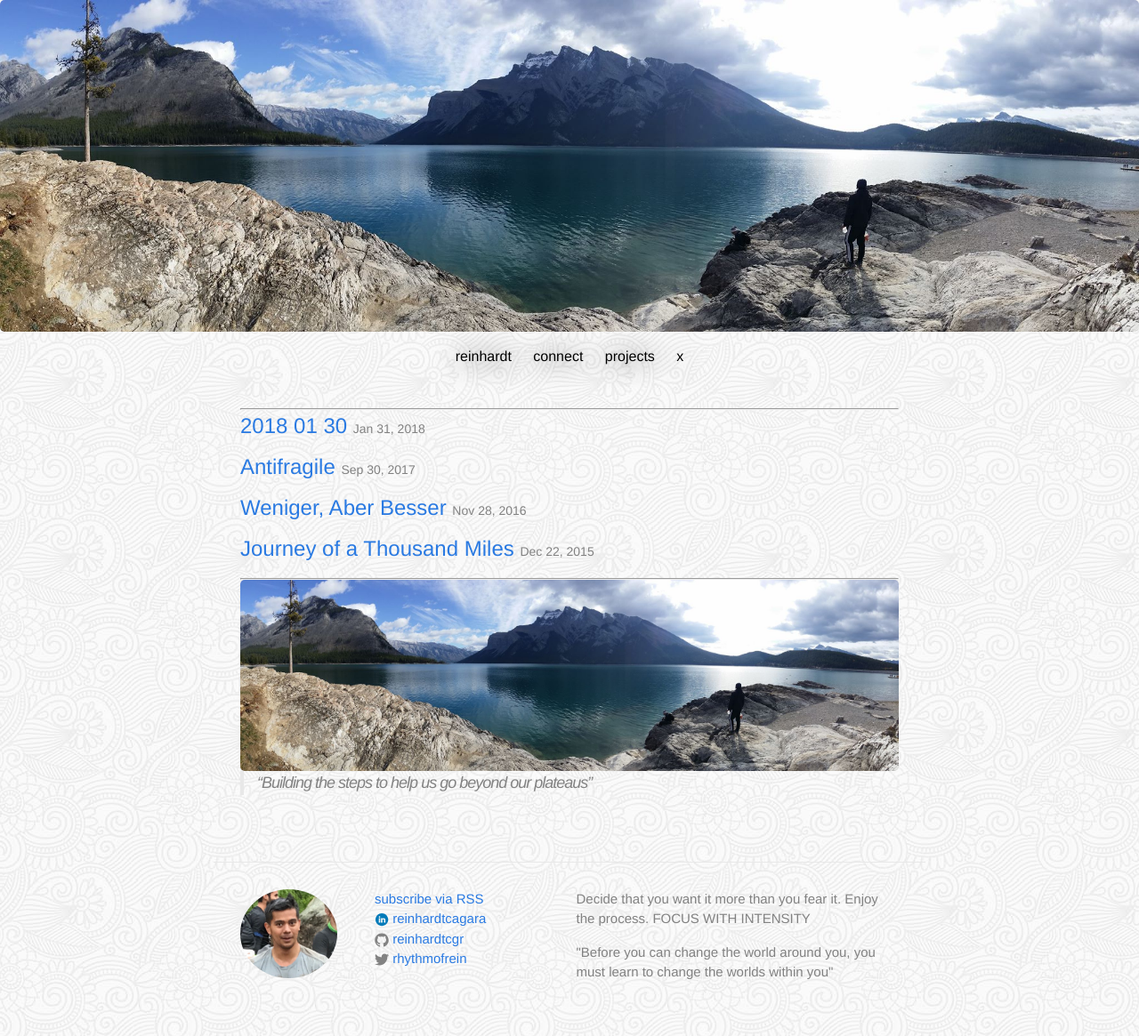
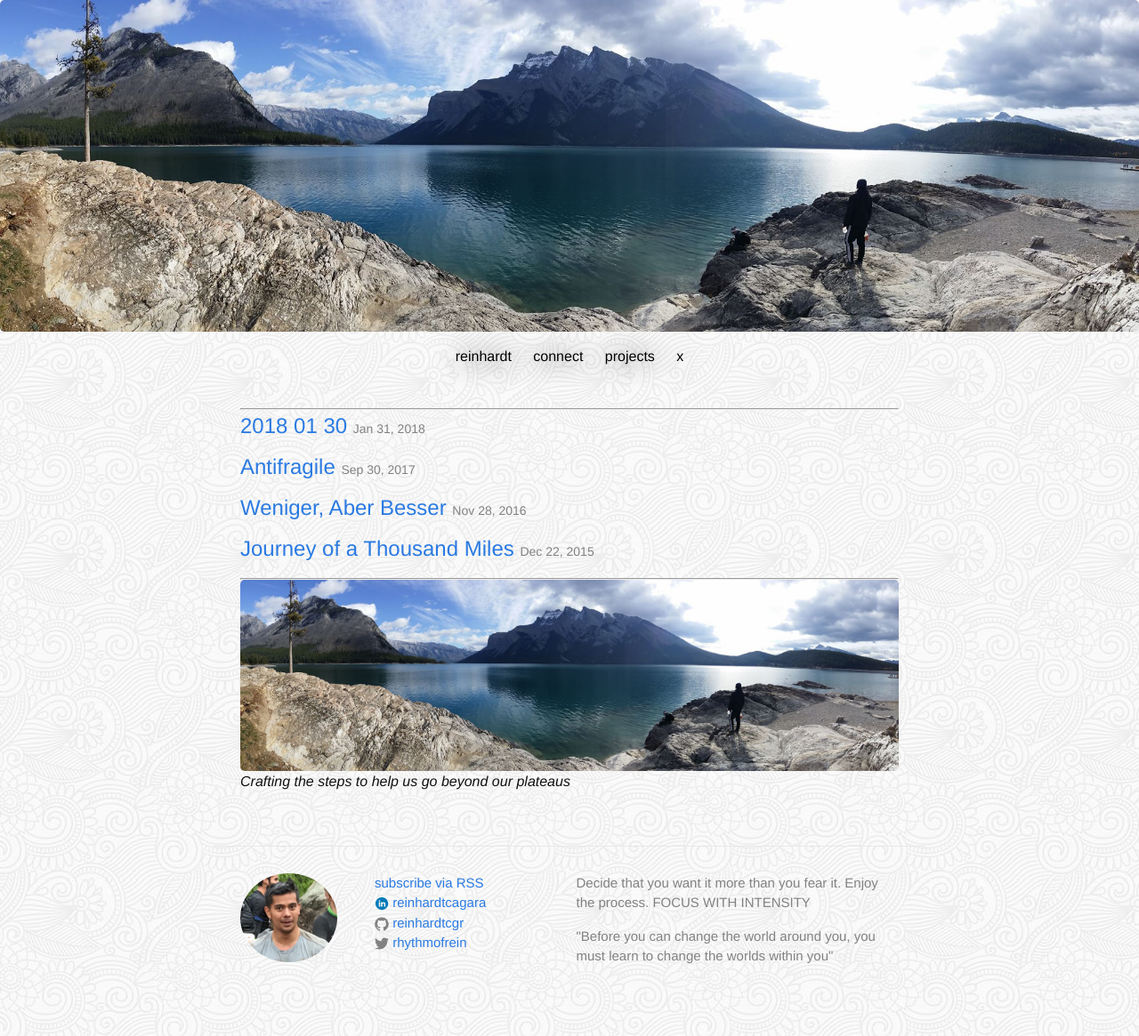
Before and after one commit to reinhardt021/reinhardt021.github.io, a Jekyll site: the page built from index.html, in a window 1280 px wide. Shown: the whole page at 89% size. Built offline with Jekyll 4.4.1, drawn with Linux system fonts in a browser that asks for light colours.

Commit message:
smaller fixes

```diff
--- a/index.html
+++ b/index.html
@@ -14,7 +14,9 @@ layout: default
             </li>
         {% endfor %}
     </ul>
+
     <hr/>
+
     <img id="adventure" src="{{ site.url }}/assets/adventure.jpg"/>
-    <blockquote>“Building the steps to help us go beyond our plateaus”</blockquote>
+    <em>Crafting the steps to help us go beyond our plateaus</em>
 </div>
```
Also changed, not shown: about.md (+2 -3 lines), projects.md (+1 -2 lines).
